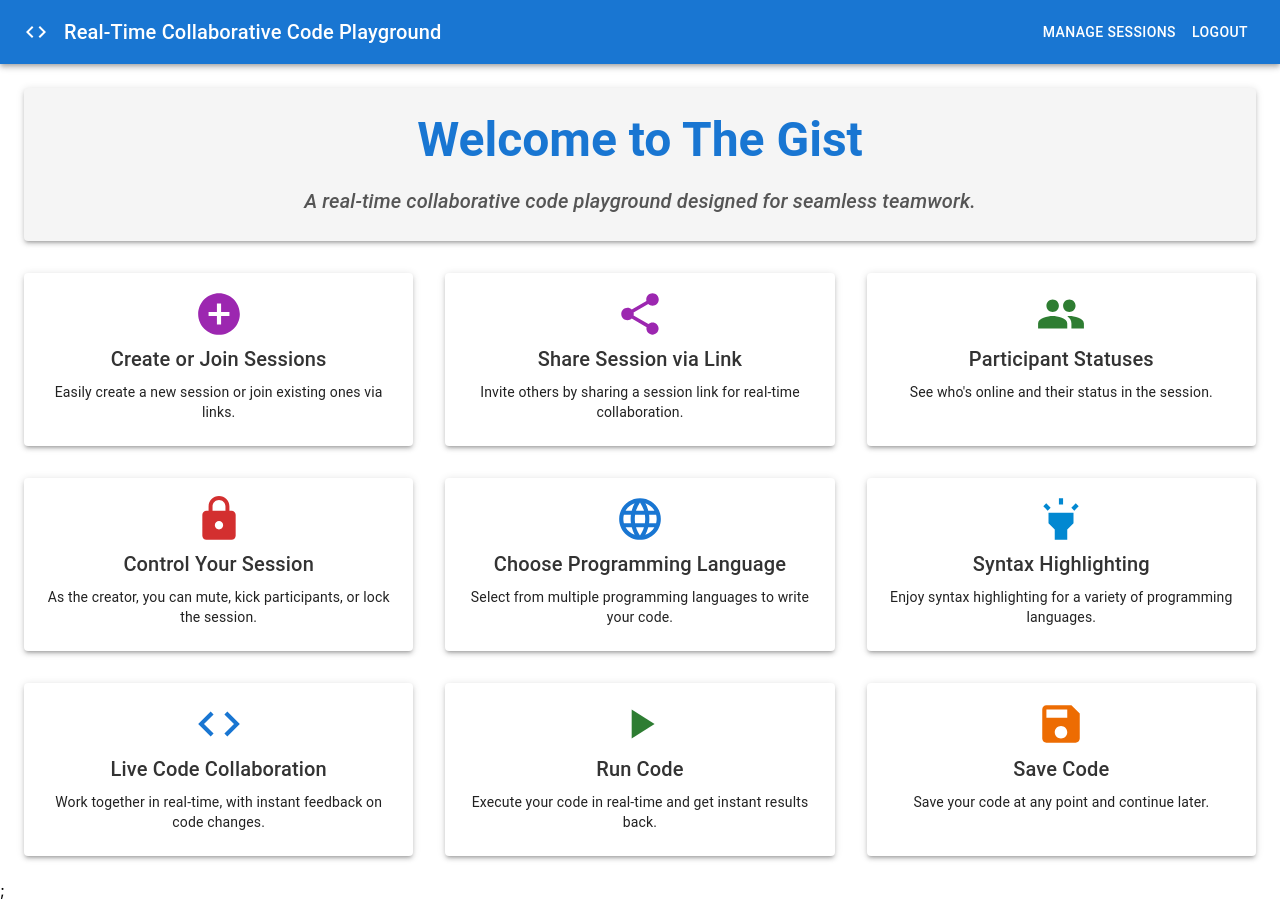
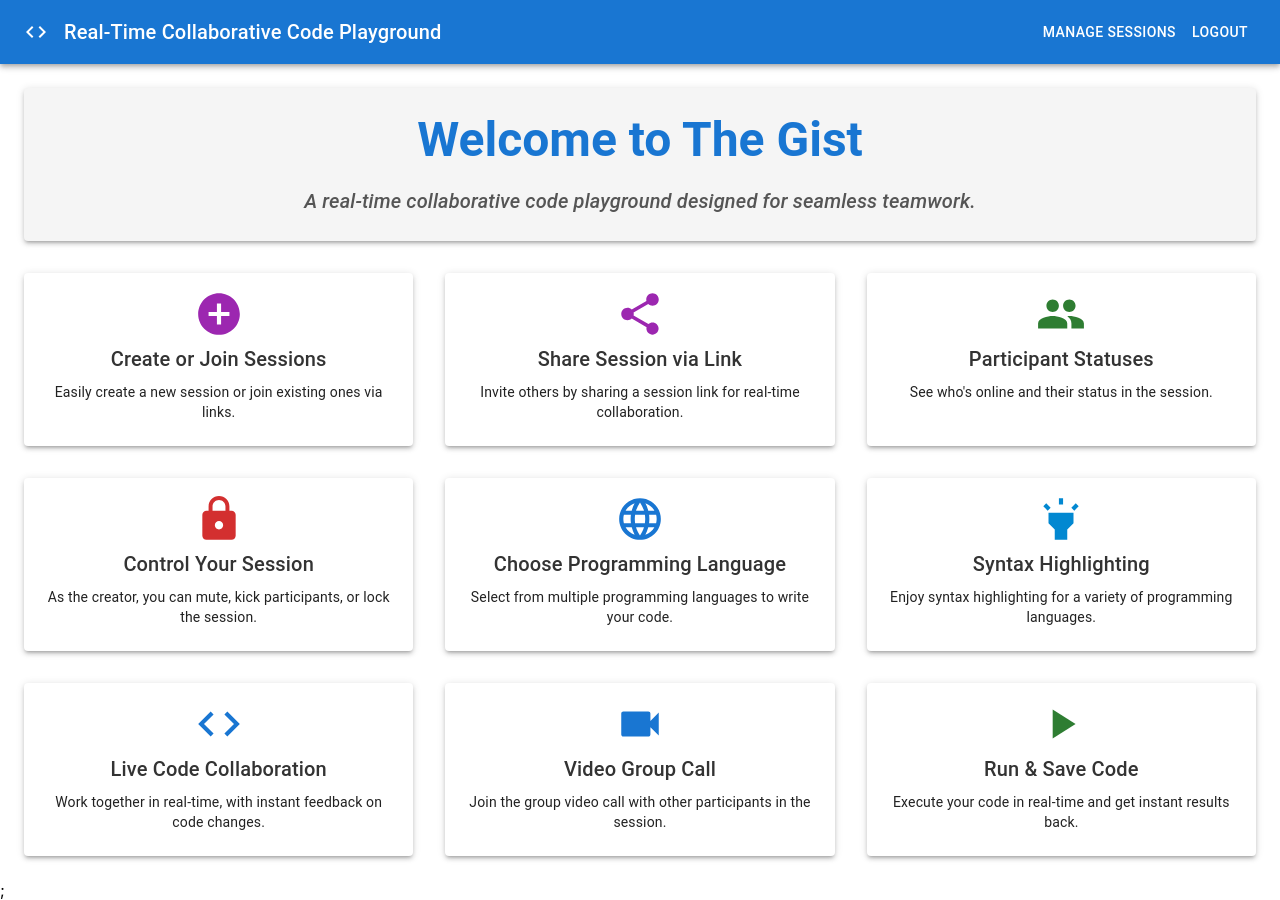
Before and after one commit to ibachev/codeeditor, a React (Create React App) app in the folder frontend/: page /dashboard in a window 1280 px wide. Built offline with nearby package versions, Linux system fonts and the light colour scheme; no server answers; sample sign-in values are in the browser's storage.

Commit message:
Update dashboard cards with VideoCall

```diff
--- a/frontend/src/components/Dashboard/Dashboard.tsx
+++ b/frontend/src/components/Dashboard/Dashboard.tsx
@@ -17,6 +17,7 @@ import PlayArrowIcon from "@mui/icons-material/PlayArrow";
 import SaveIcon from "@mui/icons-material/Save";
 import AddCircleIcon from "@mui/icons-material/AddCircle";
 import HighlightIcon from "@mui/icons-material/Highlight";
+import VideocamIcon from "@mui/icons-material/Videocam";
 
 const Dashboard: React.FC = () => {
   return (
@@ -90,15 +91,16 @@ const Dashboard: React.FC = () => {
                 "Work together in real-time, with instant feedback on code changes.",
             },
             {
+              icon: <VideocamIcon color="primary" sx={{ fontSize: 50 }} />,
+              title: "Video Group Call",
+              description:
+                "Join the group video call with other participants in the session.",
+            },
+            {
               icon: <PlayArrowIcon color="success" sx={{ fontSize: 50 }} />,
-              title: "Run Code",
+              title: "Run & Save Code",
               description:
                 "Execute your code in real-time and get instant results back.",
-            },
-            {
-              icon: <SaveIcon color="warning" sx={{ fontSize: 50 }} />,
-              title: "Save Code",
-              description: "Save your code at any point and continue later.",
             },
           ].map((card, index) => (
             <Grid
```
